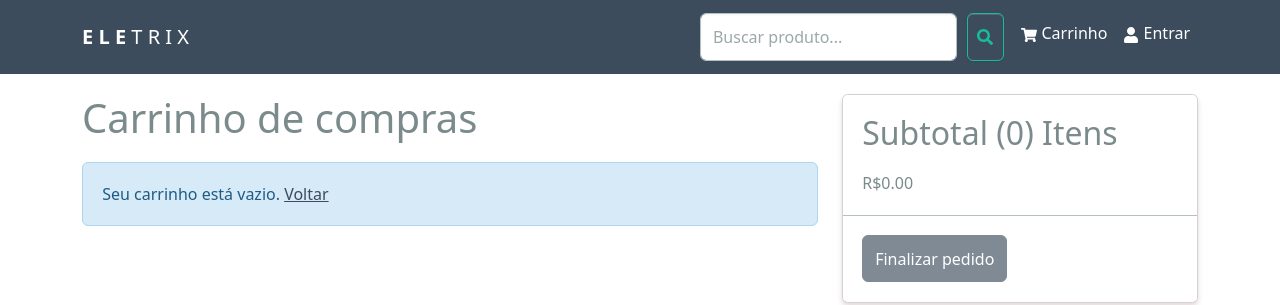
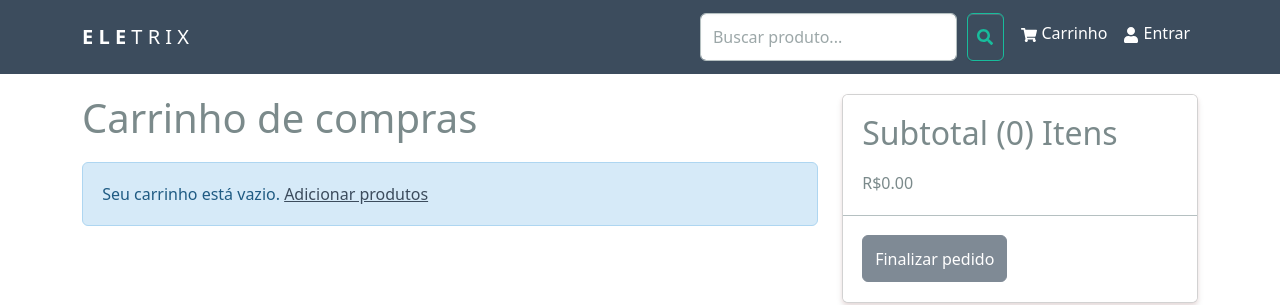
Before and after one commit to arthurvdeassis/trabalho-esm, a React (Create React App) app in the folder frontend/: page /cart in a window 1280 px wide. Shown: the top 305 px of the page. Built offline with nearby package versions, Linux system fonts and the light colour scheme.

Commit message:
Correções de erros

```diff
--- a/frontend/src/index.js
+++ b/frontend/src/index.js
@@ -25,6 +25,7 @@ import UserListScreen from './screens/admin/UserListScreen';
 import UserEditScreen from './screens/admin/UserEditScreen';
 import store from './store';
 import { Provider } from 'react-redux';
+import OrderListScreen from './screens/admin/OrderListScreen';
 
 const router = createBrowserRouter(
   createRoutesFromElements(
@@ -48,6 +49,7 @@ const router = createBrowserRouter(
         <Route path='/admin/userlist' element={<UserListScreen />} />
         <Route path='/admin/product/:id/edit' element={<ProductEditScreen />} />
         <Route path='/admin/user/:id/edit' element={<UserEditScreen />} />
+        <Route path='/admin/orderlist/' element={<OrderListScreen />} />
       </Route>
     </Route>
   )
--- a/frontend/src/screens/CartScreen.jsx
+++ b/frontend/src/screens/CartScreen.jsx
@@ -49,7 +49,7 @@ const CartScreen = () => {
           <h1 style={{ marginBottom: '20px' }}>Carrinho de compras</h1>
           {cartItems.length === 0 ? (
             <Message>
-              Seu carrinho está vazio. <Link to='/'>Voltar</Link>
+              Seu carrinho está vazio. <Link to='/'>Adicionar produtos</Link>
             </Message>
           ) : (
             <ListGroup variant='flush'>
```
Also changed, not shown: 1 other file (tests, documents, lock files or other folders).
